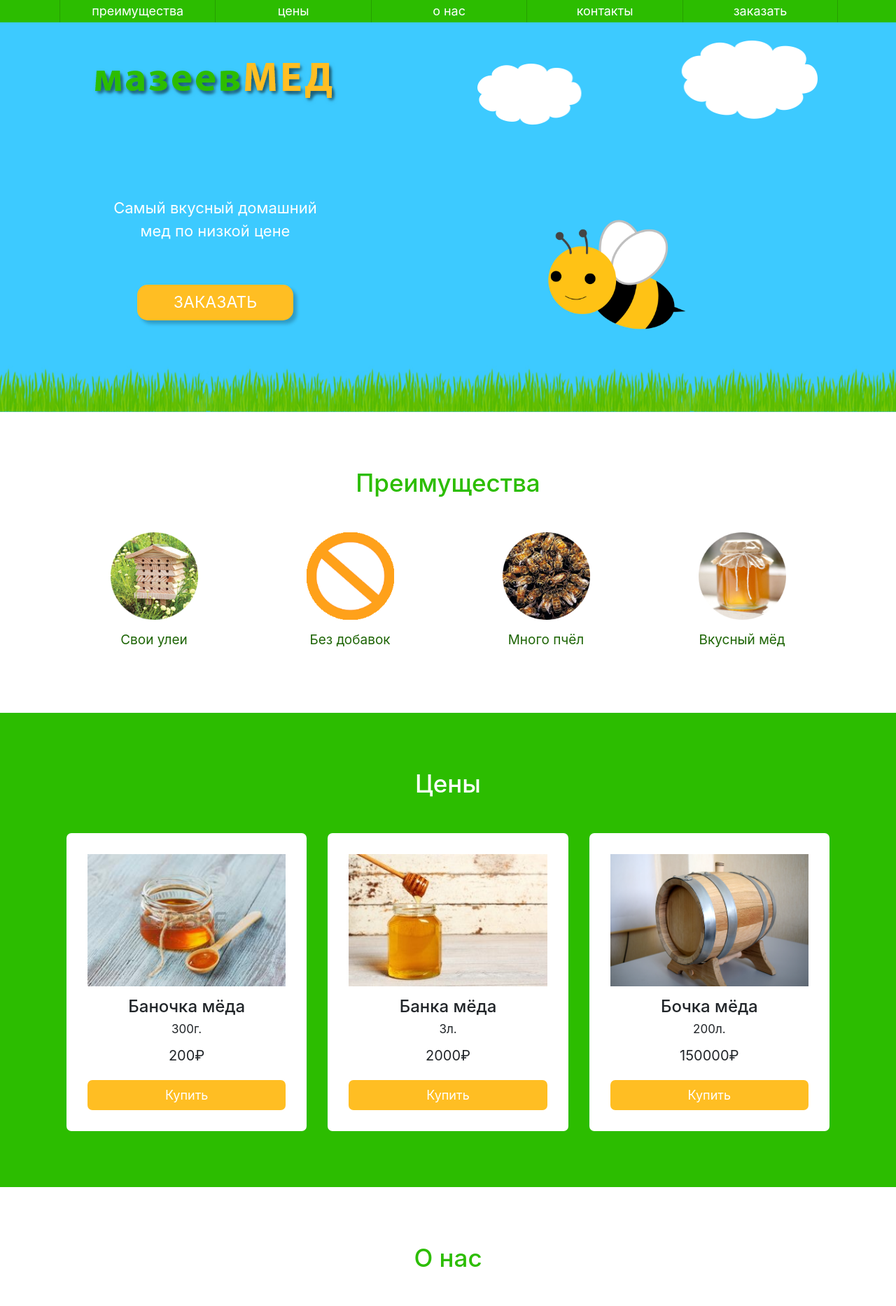
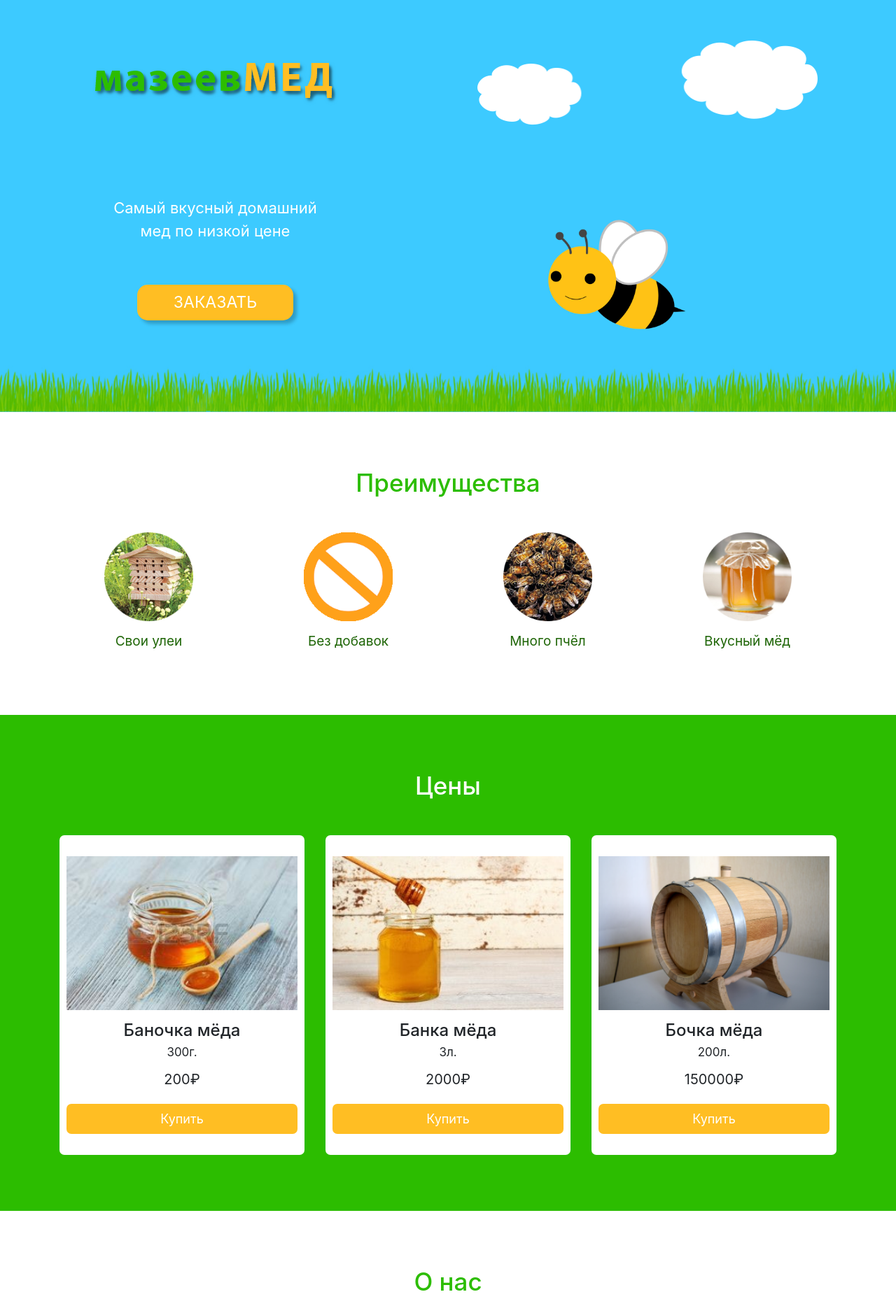
Before and after one commit to AglAnton/aglanton.github.io, a PHP site: page / in a window 1280 px wide. Shown: the top 1867 px of the page at 70% size. Run offline with PHP 8.4, Linux system fonts and the light colour scheme.

Commit message:
mazeevmed

```diff
--- a/mazeevmed/index.html
+++ b/mazeevmed/index.html
@@ -8,8 +8,9 @@
   <link rel="stylesheet" href="css/style.css">
   <title>МазеевМЁД</title>
 </head>
-<body>
-  <nav class="nav" id="nav">
+<body id="nav">
+
+  <nav class="nav">
 
     <div class="container">
       <ul>
@@ -18,8 +19,7 @@
         <a href="#about-us"><li>о нас</li></a>
         <a href="#contacts"><li>контакты</li></a>
         <a href="#order"><li class="nav-last" id="nav-last">заказать</li></a>
-        <!-- <li href="#questions"><li class="last">вопросы</li></a> -->
-        </ul>
+      </ul>
     </div>
 
   </nav>
@@ -29,18 +29,25 @@
     <div class="container">
       <div class="row">
 
-        <div class="col-xl-5">
+        <div class="col-lg-5 col-md-12">
           <div class="header-contain">
-            <img src="img/header/logo.png" alt="мазеевМЁД">
+            <div class="row">
+              <div class="col-lg-12 col-6">
+                <img src="img/header/logo.png" alt="мазеевМЁД">
+              </div>
+              <div class="col-lg-0 col-2 offset-4">
+                <div class="menu" onclick="menu()"></div>
+              </div>
+            </div>
             <p>Самый вкусный домашний<br>мед по низкой цене</p>
-            <a href="#" class="col-xl-6 button">заказать</a>
+            <a href="#order" class="col-lg-6 button">заказать</a>
           </div>
         </div>
 
-        <div class="col-xl-6 offset-xl-1">
+        <div class="col-lg-6 offset-lg-1">
           <div class="header-img">
             <img src="img/header/clouds.png" alt="clouds" class="clouds">
-            <img src="img/header/bee.png" alt="bee" class="col-xl-6 offset-xl-2 bee">
+            <img src="img/header/bee.png" alt="bee" class="col-lg-6 offset-lg-2 bee">
           </div>
         </div>
 
@@ -55,22 +62,22 @@
       <h2>Преимущества</h2>
       <div class="row">
 
-        <div class="col-xl-3">
+        <div class="col-lg-3">
           <img src="img/advantages/hive.png" alt="Улий">
           <p>Свои улеи</p>
         </div>
 
-        <div class="col-xl-3">
+        <div class="col-lg-3">
           <img src="img/advantages/forbidden.png" alt="Знак">
           <p>Без добавок</p>
         </div>
 
-        <div class="col-xl-3">
+        <div class="col-lg-3">
           <img src="img/advantages/swarm_of_bees.png" alt="рой пчёл">
           <p>Много пчёл</p>
         </div>
 
-        <div class="col-xl-3">
+        <div class="col-lg-3">
           <img src="img/advantages/bank_honey.png" alt="банка мёда">
           <p>Вкусный мёд</p>
         </div>
@@ -86,33 +93,33 @@
       <h2>Цены</h2>
       <div class="row">
 
-        <div class="col-xl-4">
+        <div class="col-lg-4">
           <div class="prices-block">
             <img src="img/prices/1.jpg" alt="Баночка мёда">
             <h3>Баночка мёда</h3>
             <p class="mass">300г.</p>
             <p class="price">200₽</p>
-            <a href="#" class="button">Купить</a>
+            <a href="#order" class="button">Купить</a>
           </div>
         </div>
 
-        <div class="col-xl-4">
+        <div class="col-lg-4">
           <div class="prices-block">
             <img src="img/prices/2.jpg" alt="Банка мёда">
             <h3>Банка мёда</h3>
             <p class="mass">3л.</p>
             <p class="price">2000₽</p>
-            <a href="#" class="button">Купить</a>
+            <a href="#order" class="button">Купить</a>
           </div>
         </div>
 
-        <div class="col-xl-4">
+        <div class="col-lg-4">
           <div class="prices-block">
             <img src="img/prices/3.jpg" alt="Бочка мёда">
             <h3>Бочка мёда</h3>
             <p class="mass">200л.</p>
             <p class="price">150000₽</p>
-            <a href="#" class="button">Купить</a>
+            <a href="#order" class="button">Купить</a>
           </div>
         </div>
 
@@ -126,7 +133,7 @@
     <div class="container">
       <h2>О нас</h2>
       <div class="row">
-        <div class="col-xl-7 offset-xl-1">
+        <div class="col-lg-7 offset-lg-1">
           <div class="about-us-slider">
             <img src="img/about_us/img1.jpg" alt="img1">
             <img src="img/about_us/img2.jpg" alt="img2">
@@ -134,7 +141,7 @@
           </div>
         </div>
 
-        <div class="col-xl-3 offset-xl-1">
+        <div class="col-lg-3 offset-lg-1">
           <div class="about-us-description">
             <p>Наши пасеки находятся в чистейших предгорных уголках Крыма, в районе сёл Перевальное и Денисовка. На них трудятся около 200000 пчёл под присмотром потомственного пчеловода Сергея. Количество производимого мёда увеличивается с каждым сезоном, что позволит обеспечить вкуснейшим продуктоме значительную часть мирового населения к 2021 году!
             </p>
@@ -149,7 +156,7 @@
     <div class="container">
       <div class="row">
 
-        <div class="col-xl-5">
+        <div class="col-lg-5">
           <div class="contacts-description">
             <h2>Контакты</h2>
             <h3>Адрес офиса</h3>
@@ -161,7 +168,7 @@
           </div>
         </div>
 
-        <div class="col-xl-7">
+        <div class="col-lg-7">
           <div class="map">
             <script type="text/javascript" charset="utf-8" async src="https://api-maps.yandex.ru/services/constructor/1.0/js/?um=constructor%3A3f792489a1592d2cf819d56e54a2380edab756d1f7dfe6088a1450436c92c533&amp;width=100%&amp;height=450&amp;lang=ru_RU&amp;scroll=true"></script>
           </div>
@@ -177,12 +184,12 @@
     <div class="container">
       <div class="row">
 
-        <div class="col-xl-7">
+        <div class="col-lg-7">
           <h2>Хотите попробовать наш мёд?</h2>
           <p class="order-description">Тогда закажите звонок и мы вам позвоним!</p>
         </div>
 
-        <div class="col-xl-4 offset-xl-1">
+        <div class="col-lg-4 offset-lg-1">
             <form class="order-form" action="php/form.php" method="POST">
               <p>Имя</p>
               <input type="text" name="name" placeholder="Сергей">
@@ -232,5 +239,21 @@
       });
     });
   </script>
+
+  <script>
+    let open = false;
+    let elem = document.getElementsByClassName('nav')[0];
+    let h = elem.offsetHeight;
+    elem.style.marginTop = -h + "px";
+    function menu() {
+      if (!open) {
+        elem.style.marginTop = 0;
+        open = true;
+      } else {
+        elem.style.marginTop = -h + 'px';
+        open = false;
+      }
+    }
+  </script>
 </body>
 </html>
--- a/mazeevmed/less/style.less
+++ b/mazeevmed/less/style.less
@@ -17,7 +17,7 @@ html {
 
 .section-style(@bgc: @assisting, @pd: 8rem) {
   background-color: @bgc;
-  padding: @pd;
+  padding: @pd 1rem;
   text-align: center;
 }
 .header-style(@c: @main) {
@@ -53,7 +53,7 @@ html {
   height: 3.2rem;
   position: fixed;
   width: 100%;
-  z-index: 2;
+  z-index: 20;
   ul {
     list-style-type: none;
     padding: 0;
```
Also changed, not shown: other parts of mazeevmed/less/style.less (+71 -6 lines), mazeevmed/css/style.css, mazeevmed/img/about_us/img1.jpg, mazeevmed/img/about_us/img2.jpg, mazeevmed/img/header/menu.png (added), 2 other files.
